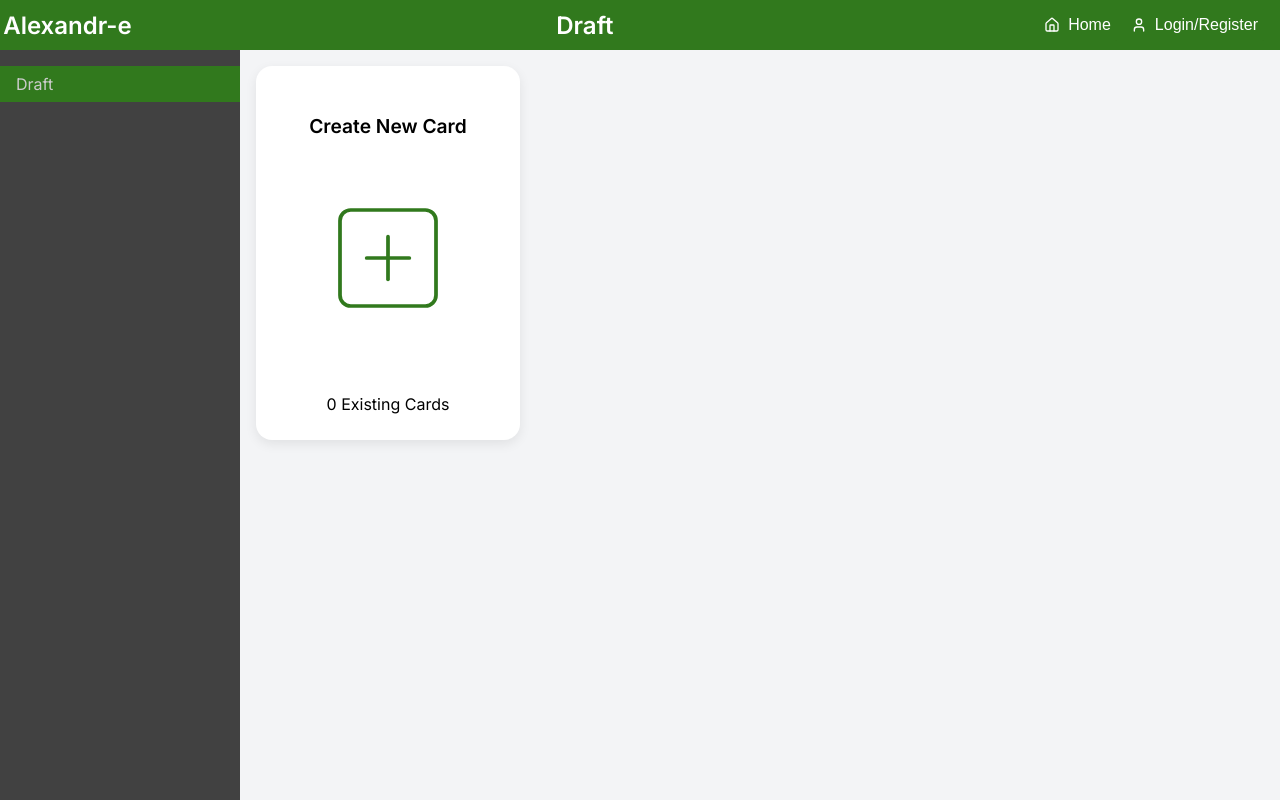
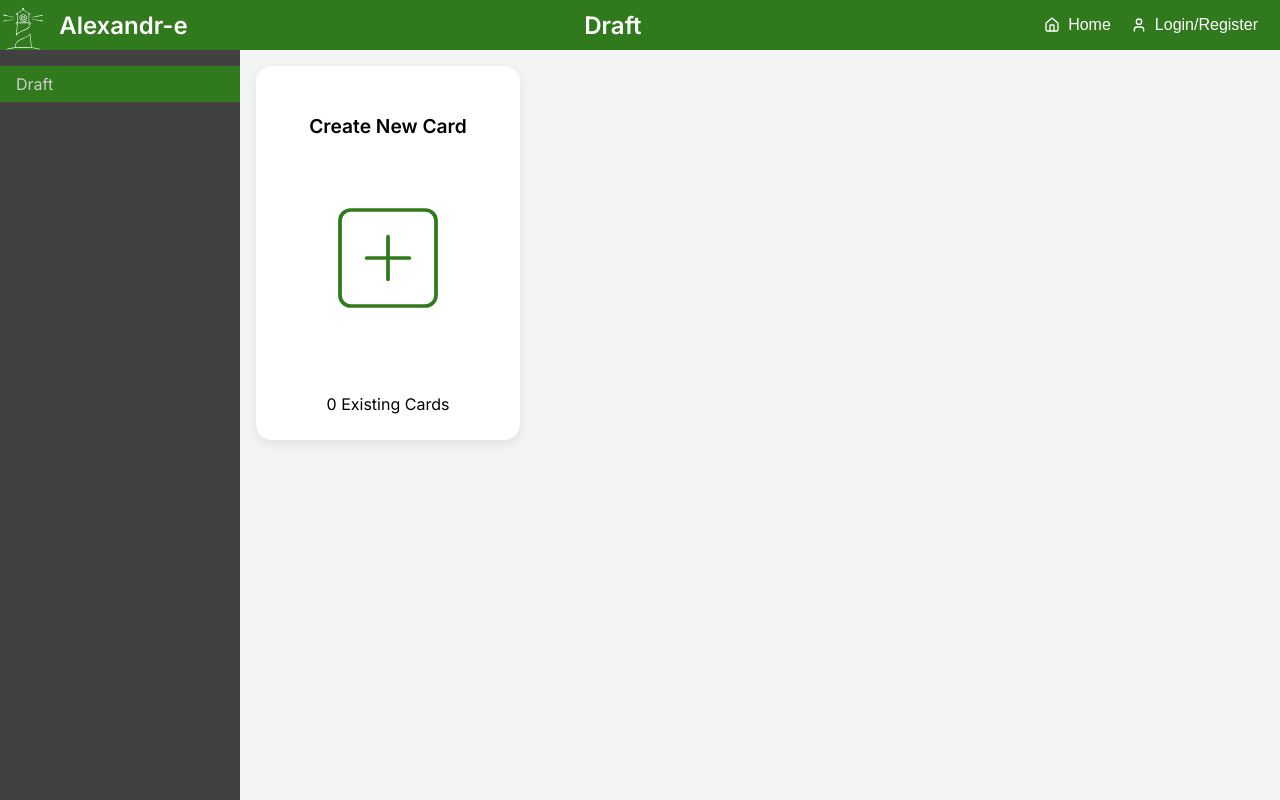
Before and after one commit to cknoe/AlexandrEFrontend, a React (Vite) app: page /draft in a window 1280 px wide. Built offline with nearby package versions, Linux system fonts and the light colour scheme.

Commit message:
added logo

```diff
--- a/src/components/Header.tsx
+++ b/src/components/Header.tsx
@@ -5,6 +5,7 @@ import LoginForm from './Authorization/LoginForm'
 import { useAuth } from './Authorization/AuthContext'
 import * as DropdownMenu from '@radix-ui/react-dropdown-menu'
 import '../css/header.css'
+import phare from '../assets/phare.svg'
 import { Home, User, Settings, LogOut } from 'lucide-react'
 import UserPanel from './User/User'
 
@@ -28,7 +29,8 @@ export default function Header() {
     <>
       <header className="header">
         <div className="header-left">
-          <h2 className="header-logo">Alexandr-e</h2>
+          <img src={phare} className="header-logo" />
+          <div className='header-title hide-on-phone'>Alexandr-e</div>
         </div>
         <div className="header-center">
           <h2 className="header-title">{title}</h2>
--- a/src/css/header.css
+++ b/src/css/header.css
@@ -26,7 +26,18 @@
 }
 
 .header-logo {
-  left: 0;
+  width:2.5em;
+  padding-right: 1em;
+}
+
+.header-title {
+  font-size: 1.5em;
+  margin-block-start: 0.83em;
+  margin-block-end: 0.83em;
+  margin-inline-start: 0px;
+  margin-inline-end: 0px;
+  font-weight: bold;
+  unicode-bidi: isolate;
 }
 
 .header-center {
```
Also changed, not shown: src/assets/phare.svg.
